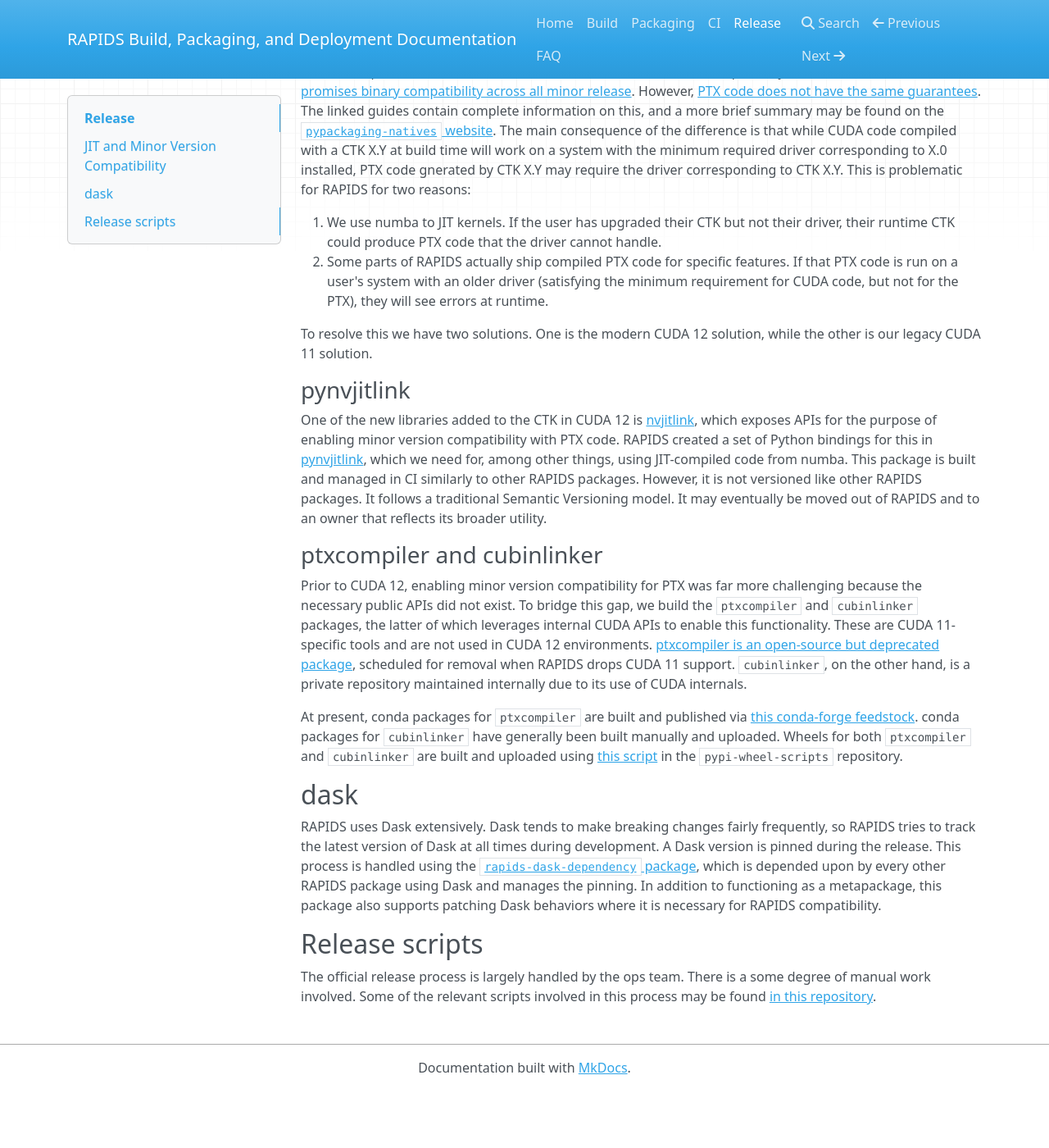
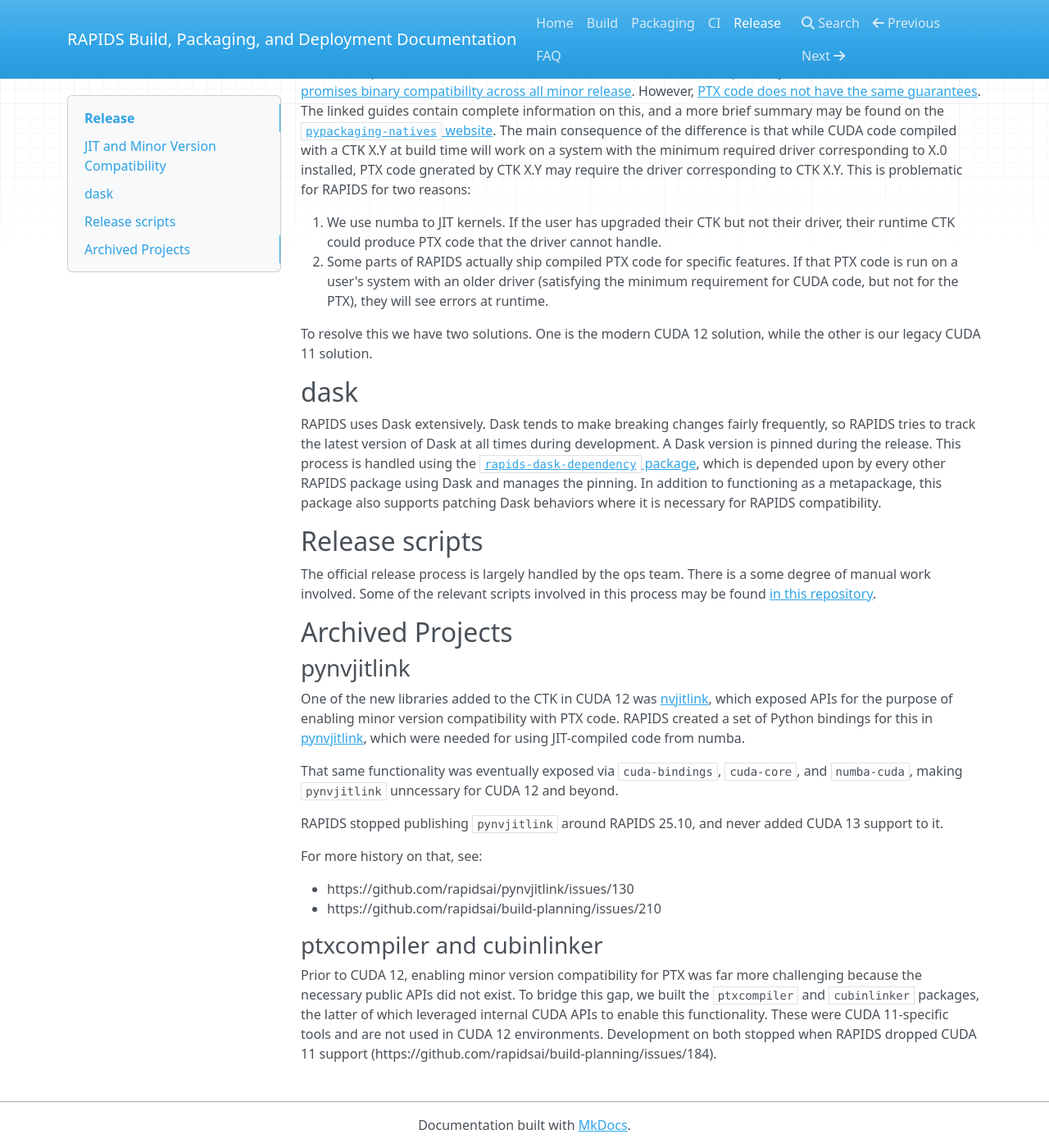
Before and after one commit to rapidsai/build-planning, an MkDocs documentation site: the page built from docs/docs/release.md, in a window 1280 px wide and 1400 px high, scrolled down 186 px. Shown: the whole window at 82% size. Built offline with MkDocs 1.6.1, drawn with Linux system fonts in a browser that asks for light colours; nearby versions of some CDN libraries; before the commit the page ends 1516 px from its top, so only the background shows below that.

Commit message:
update cubinlinker, ptxcompiler, pynvjitlink references in release docs (#211)
Contributes to https://github.com/rapidsai/build-planning/issues/210

Updates the release docs:

* clarifies that `pynvjitlink` development stopped in RAPIDS 25.10
* clarifies that `cubinlinker` and `ptxcompiler` development stopped
when CUDA 11 support was dropped
* moves those to an "Archived Projects" section (I think preserving this
history is worthwhile for now)

```diff
--- a/docs/docs/release.md
+++ b/docs/docs/release.md
@@ -17,28 +17,6 @@ This is problematic for RAPIDS for two reasons:
 To resolve this we have two solutions.
 One is the modern CUDA 12 solution, while the other is our legacy CUDA 11 solution.
 
-
-### pynvjitlink
-
-One of the new libraries added to the CTK in CUDA 12 is [nvjitlink](https://docs.nvidia.com/cuda/nvjitlink/index.html), which exposes APIs for the purpose of enabling minor version compatibility with PTX code.
-RAPIDS created a set of Python bindings for this in [pynvjitlink](https://github.com/rapidsai/pynvjitlink/), which we need for, among other things, using JIT-compiled code from numba.
-This package is built and managed in CI similarly to other RAPIDS packages.
-However, it is not versioned like other RAPIDS packages.
-It follows a traditional Semantic Versioning model.
-It may eventually be moved out of RAPIDS and to an owner that reflects its broader utility.
-
-### ptxcompiler and cubinlinker
-
-Prior to CUDA 12, enabling minor version compatibility for PTX was far more challenging because the necessary public APIs did not exist.
-To bridge this gap, we build the `ptxcompiler` and `cubinlinker` packages, the latter of which leverages internal CUDA APIs to enable this functionality.
-These are CUDA 11-specific tools and are not used in CUDA 12 environments.
-[ptxcompiler is an open-source but deprecated package](https://github.com/rapidsai/ptxcompiler), scheduled for removal when RAPIDS drops CUDA 11 support.
-`cubinlinker`, on the other hand, is a private repository maintained internally due to its use of CUDA internals.
-
-At present, conda packages for `ptxcompiler` are built and published via [this conda-forge feedstock](https://github.com/conda-forge/ptxcompiler-feedstock).
-conda packages for `cubinlinker` have generally been built manually and uploaded.
-Wheels for both `ptxcompiler` and `cubinlinker` are built and uploaded using [this script](https://github.com/rapidsai/pypi-wheel-scripts/blob/main/cibuildwheel-local-scripts/cibuildwheel_ptxcompiler_cubinlinker.sh) in the `pypi-wheel-scripts` repository.
-
 ## dask
 
 RAPIDS uses Dask extensively.
@@ -52,3 +30,26 @@ In addition to functioning as a metapackage, this package also supports patching
 The official release process is largely handled by the ops team.
 There is a some degree of manual work involved.
 Some of the relevant scripts involved in this process may be found [in this repository](https://github.com/rapidsai/release-scripts).
+
+## Archived Projects
+
+### pynvjitlink
+
+One of the new libraries added to the CTK in CUDA 12 was [nvjitlink](https://docs.nvidia.com/cuda/nvjitlink/index.html), which exposed APIs for the purpose of enabling minor version compatibility with PTX code.
+RAPIDS created a set of Python bindings for this in [pynvjitlink](https://github.com/rapidsai/pynvjitlink/), which were needed for using JIT-compiled code from numba.
+
+That same functionality was eventually exposed via `cuda-bindings`, `cuda-core`, and `numba-cuda`, making `pynvjitlink` unncessary for CUDA 12 and beyond.
+
+RAPIDS stopped publishing `pynvjitlink` around RAPIDS 25.10, and never added CUDA 13 support to it.
+
+For more history on that, see:
+
+* https://github.com/rapidsai/pynvjitlink/issues/130
+* https://github.com/rapidsai/build-planning/issues/210
+
+### ptxcompiler and cubinlinker
+
+Prior to CUDA 12, enabling minor version compatibility for PTX was far more challenging because the necessary public APIs did not exist.
+To bridge this gap, we built the `ptxcompiler` and `cubinlinker` packages, the latter of which leveraged internal CUDA APIs to enable this functionality.
+These were CUDA 11-specific tools and are not used in CUDA 12 environments.
+Development on both stopped when RAPIDS dropped CUDA 11 support (https://github.com/rapidsai/build-planning/issues/184).
```
Also changed, not shown: .pre-commit-config.yaml.
